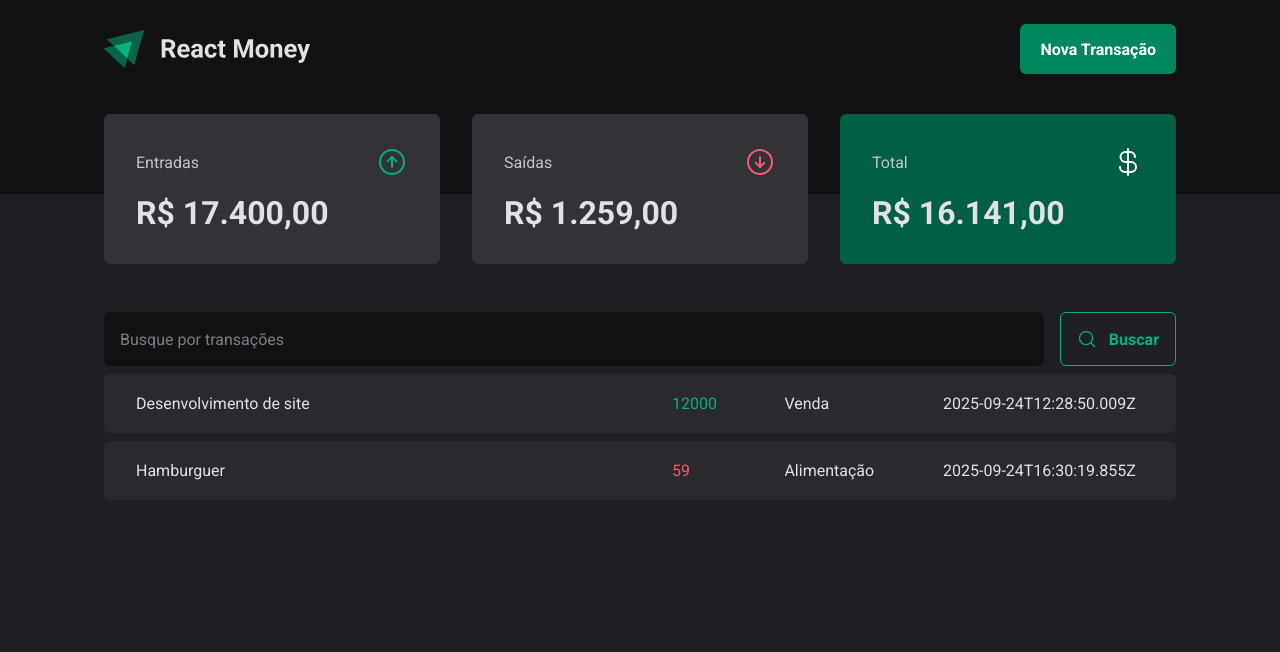
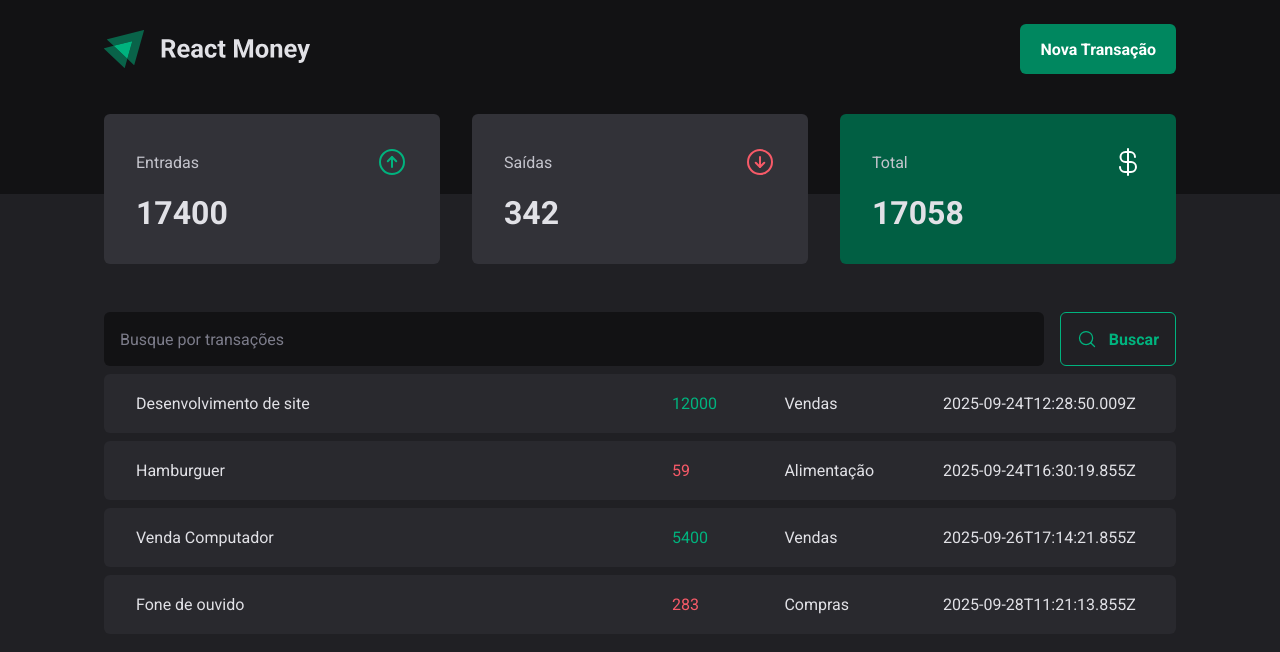
Before and after one commit to rramires/react_money, a React (Vite) app: page / in a window 1280 px wide. Shown: the top 652 px of the page. Built offline with nearby package versions, Linux system fonts and the light colour scheme; data requests are answered from the project's data file.

Commit message:
Adding Summary Calcs.

```diff
--- a/server.json
+++ b/server.json
@@ -3,7 +3,7 @@
         "id": 1,
         "description": "Desenvolvimento de site",
         "type": "income",
-        "category": "Venda",
+        "category": "Vendas",
         "price": 12000,
         "createdAt": "2025-09-24T12:28:50.009Z"
     },
@@ -14,5 +14,21 @@
         "category": "Alimentação",
         "price": 59,
         "createdAt": "2025-09-24T16:30:19.855Z"
+    },
+    {
+        "id": 3,
+        "description": "Venda Computador",
+        "type": "income",
+        "category": "Vendas",
+        "price": 5400,
+        "createdAt": "2025-09-26T17:14:21.855Z"
+    },
+    {
+        "id": 4,
+        "description": "Fone de ouvido",
+        "type": "outcome",
+        "category": "Compras",
+        "price": 283,
+        "createdAt": "2025-09-28T11:21:13.855Z"
     }]
 }
--- a/src/components/Summary/index.tsx
+++ b/src/components/Summary/index.tsx
@@ -1,9 +1,34 @@
 import { ArrowCircleDown, ArrowCircleUp, CurrencyDollar } from 'phosphor-react'
 import { SummaryCard, SummaryContainer } from './styles'
 import { useTheme } from 'styled-components'
+import { TransactionsContext } from '../../contexts/TransactionsContext'
+import { useContext } from 'react'
 
 export function Summary() {
 	const theme = useTheme()
+
+	const { transactions } = useContext(TransactionsContext)
+
+	const summary = transactions.reduce(
+		(acc, transaction) => {
+			switch (transaction.type) {
+				case 'income':
+					acc.income += transaction.price
+					acc.total += transaction.price
+					break
+				case 'outcome':
+					acc.outcome += transaction.price
+					acc.total -= transaction.price
+					break
+			}
+			return acc
+		},
+		{
+			income: 0,
+			outcome: 0,
+			total: 0,
+		},
+	)
 
 	return (
 		<SummaryContainer>
@@ -12,21 +37,21 @@
 					<span>Entradas</span>
 					<ArrowCircleUp size={32} color={theme['green-300']} />
 				</header>
-				<strong>R$ 17.400,00</strong>
+				<strong>{summary.income}</strong>
 			</SummaryCard>
 			<SummaryCard>
 				<header>
 					<span>Saídas</span>
 					<ArrowCircleDown size={32} color={theme['red-300']} />
 				</header>
-				<strong>R$ 1.259,00</strong>
+				<strong>{summary.outcome}</strong>
 			</SummaryCard>
 			<SummaryCard $variant='green'>
 				<header>
 					<span>Total</span>
 					<CurrencyDollar size={32} color={theme['white']} />
 				</header>
-				<strong>R$ 16.141,00</strong>
+				<strong>{summary.total}</strong>
 			</SummaryCard>
 		</SummaryContainer>
 	)
--- a/src/contexts/TransactionsContext.ts
+++ b/src/contexts/TransactionsContext.ts
@@ -9,8 +9,8 @@
 	createdAt: string
 }
 
-interface TransactionContextType {
+interface TransactionContextTypes {
 	transactions: Transaction[]
 }
 
-export const TransactionsContext = createContext({} as TransactionContextType)
+export const TransactionsContext = createContext({} as TransactionContextTypes)
```
